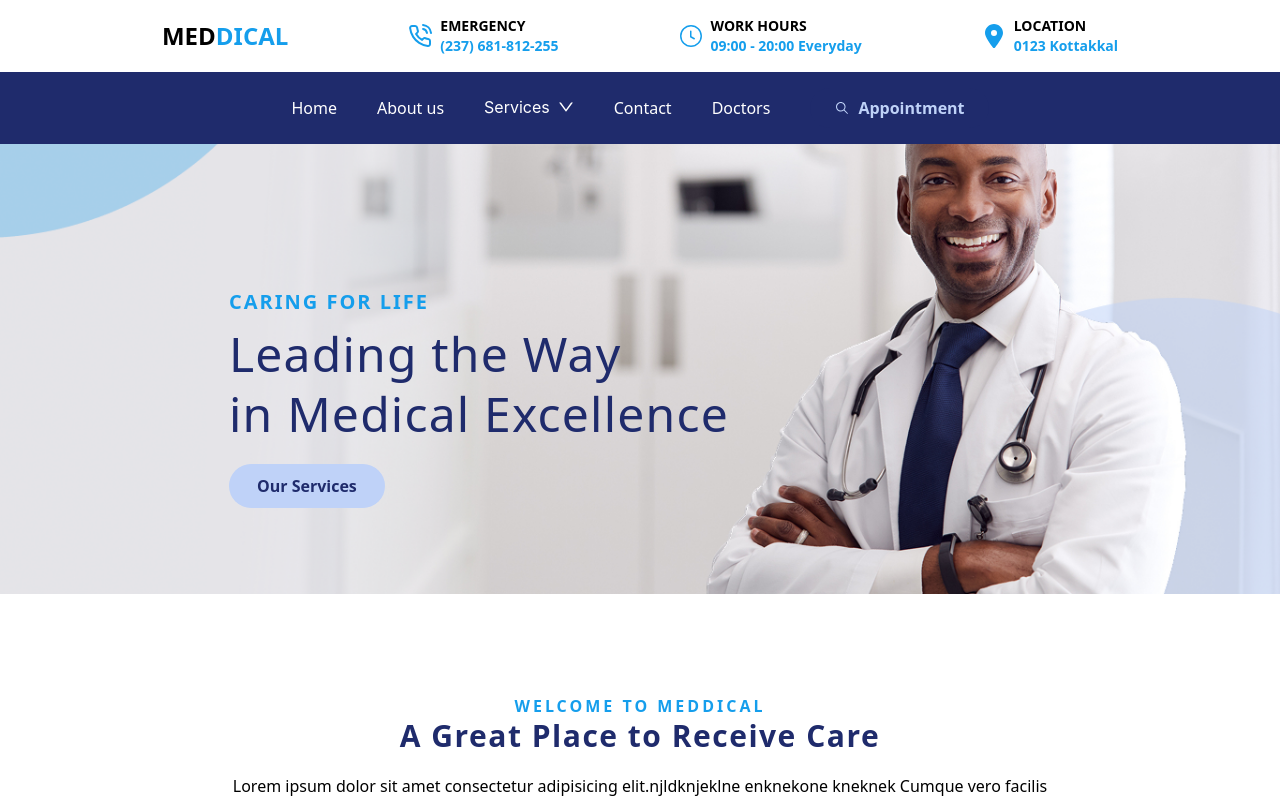
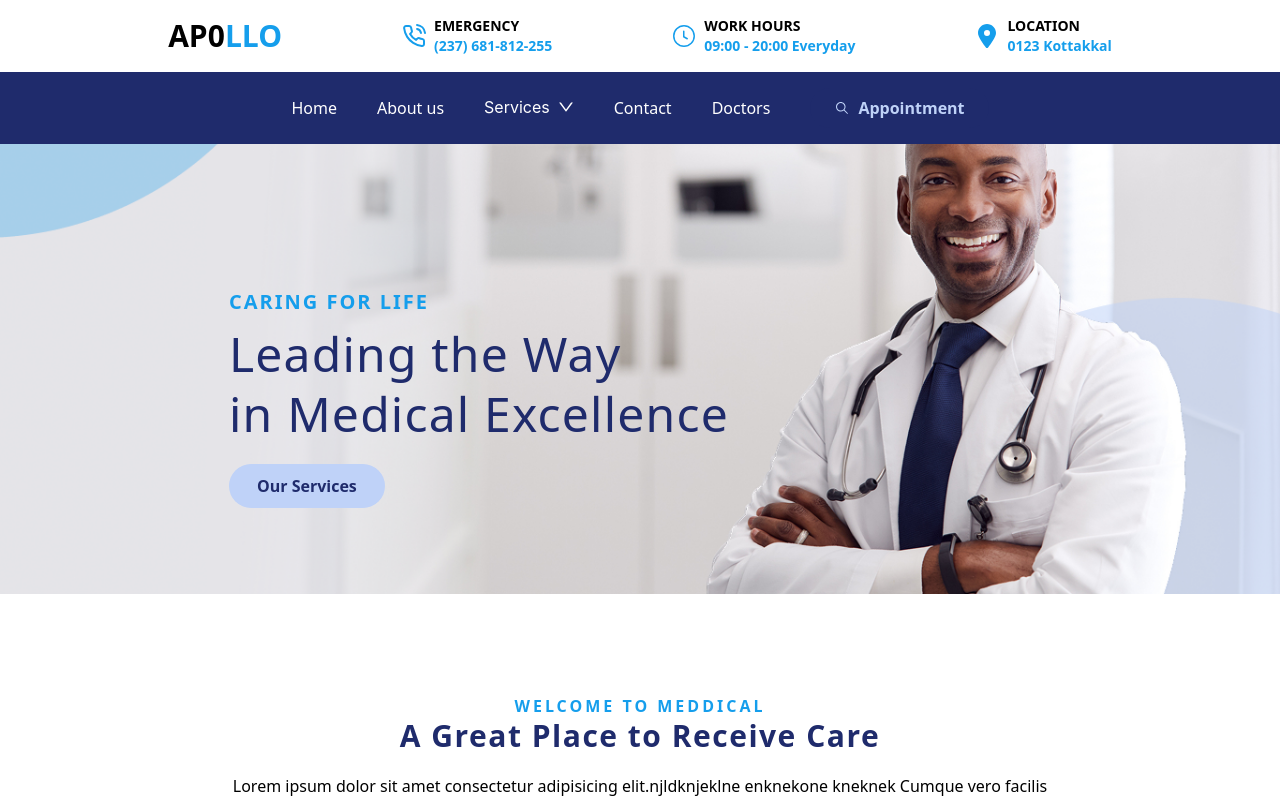
Before and after one commit to adnan-p-786/Hospital-Frontend, a React (Vite) app: page / in a window 1280 px wide. Shown: the top 800 px of the page. Built offline with nearby package versions, Linux system fonts and the light colour scheme.

Commit message:
changed name of hospital

```diff
--- a/src/components/Logo/Logo.jsx
+++ b/src/components/Logo/Logo.jsx
@@ -6,9 +6,9 @@ function Logo() {
     return (
         <div className="w-full flex flex-wrap md:flex-nowrap items-center justify-center gap-6 md:gap-30 p-4 md:p-4">
             {/* Logo Section */}
-            <div className="text-2xl font-semibold hidden lg:block">
+            <div className="text-3xl font-semibold hidden lg:block">
                 <h1>
-                    MED<span className="text-[#159EEC]">DICAL</span>
+                    AP0<span className="text-[#159EEC]">LLO</span>
                 </h1>
             </div>
 
```
